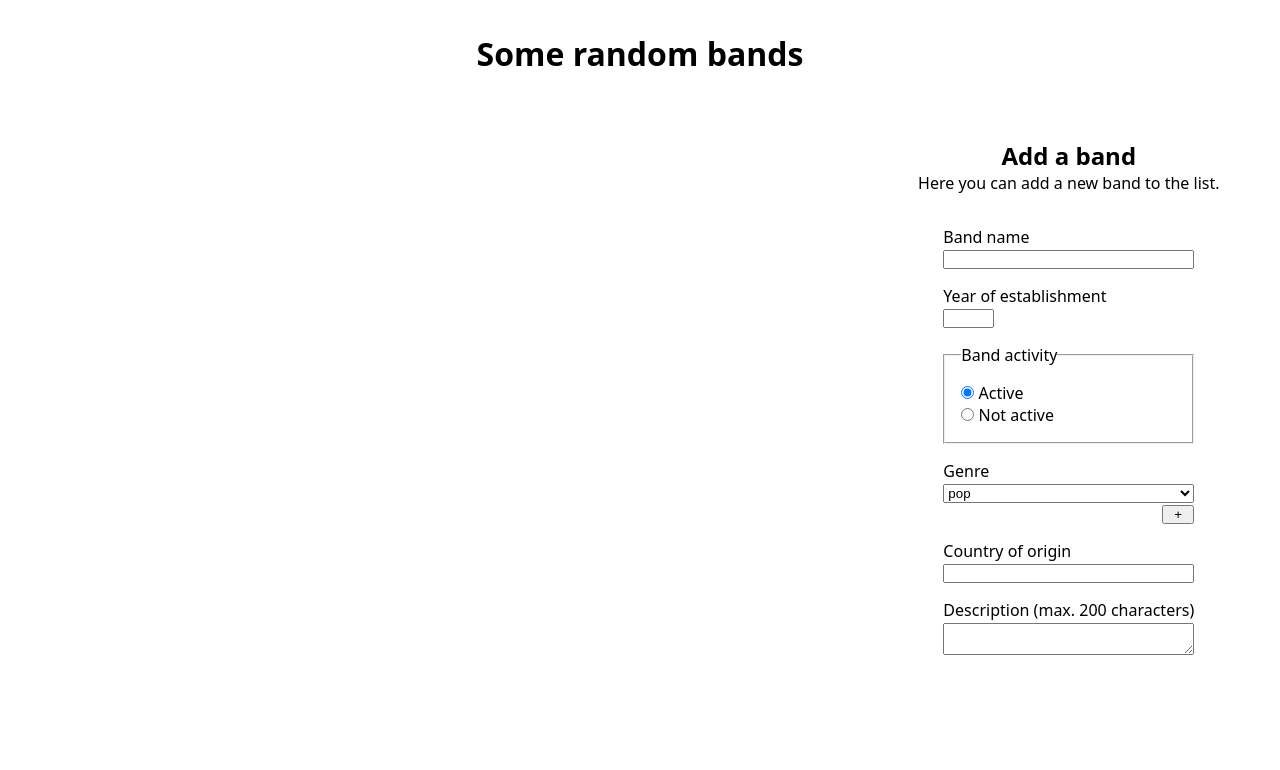
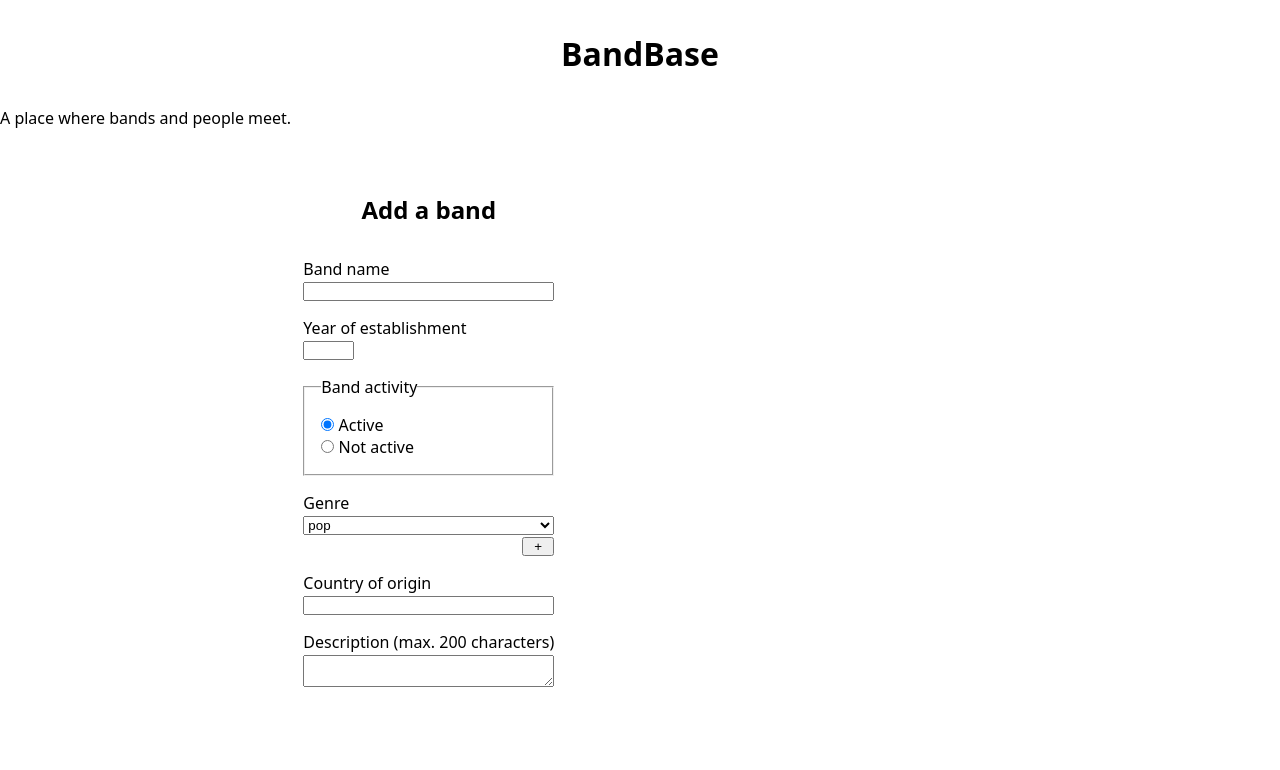
Before and after one commit to filepeno/rest-exercise-bands, a plain HTML site: page index.html in a window 1280 px wide. Drawn offline with Linux system fonts and the light colour scheme; no server answers.

Commit message:
swapped section places and deleted p text in form, changed header text content

```diff
--- a/index.html
+++ b/index.html
@@ -9,13 +9,13 @@
   </head>
   <body>
     <header>
-      <h1>Some random bands</h1>
+      <h1>Band<span>Base</span></h1>
+      <p>A place where bands and people meet.</p>
     </header>
     <main>
-      <section id="bands"></section>
       <section id="form">
         <h2>Add a band</h2>
-        <p>Here you can add a new band to the list.</p>
+        <!-- <p>Here you can add a new band to the list.</p> -->
         <form action="index.html" method="post">
           <div>
             <label for="band-name">Band name</label>
@@ -63,6 +63,7 @@
           </div>
         </form>
       </section>
+      <section id="bands"></section>
     </main>
     <template>
       <article>
```
